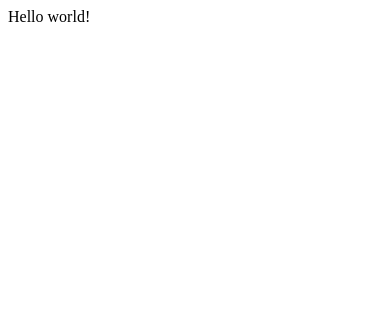
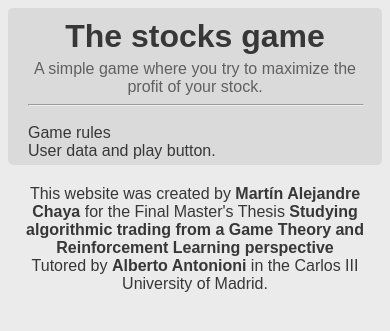
Before and after one commit to MartinAlejandreChaya/stocks-game-tfm, a Flask app: page / in a window 390 px wide. Before the commit the part shown is almost empty. Shown: the top 331 px of the page. Run offline with Flask 3, Linux system fonts and the light colour scheme.

Commit message:
Initial responsive mockup of web page

```diff
--- a/app.py
+++ b/app.py
@@ -1,11 +1,18 @@
-from flask import Flask
+# Dependencies imports
+from flask import Flask, render_template
+import datetime
+
+# Module imports
 import db_manager
 
+# Creating the application
 app = Flask(__name__)
 
+
+# Routes
 @app.route("/")
 def index():
-    return "Hello world!"
+    return render_template("index.html", utc_dt=datetime.datetime.utcnow())
 
 @app.route("/test_db")
 def test_db():
--- /dev/null
+++ b/static/css/footer.css
@@ -0,0 +1,6 @@
+
+.footer {
+    padding: 0 10px;
+    margin-top: 20px;
+    text-align: center;
+}
--- a/static/css/general.css
+++ b/static/css/general.css
@@ -1,5 +1,36 @@
 
+:root {
+    --background-color: rgb(235 235 235);
+    --container-color: rgb(218 218 218);
+    --text-color-secondary: rgb(96 96 96);
+    --text-color-primary: rgb(55 55 55);
+}
+
+body {
+    background: var(--background-color);
+    font-family: sans-serif;
+    color: var(--text-color-primary);
+}
+
+/* Vertical by default */
+.container {
+    display: flex;
+    flex-direction: column;
+    margin: 5px 0;
+}
+
+#main-container {
+    border-radius: 5px;
+    background: var(--container-color);
+    padding: 0 20px;
+    max-width: 500px;
+    margin: auto;
+}
+
+h1, h2, h3, h4, h5, h6, p {
+    margin: 0px;
+}
 
 h1 {
-    color: red;
+    text-align: center;
 }
--- /dev/null
+++ b/static/css/header.css
@@ -0,0 +1,17 @@
+
+.header {
+
+}
+
+.header h1 {
+    margin: 5px 0;
+}
+
+.header p {
+    color: var(--text-color-secondary);
+    text-align: center;
+}
+
+.header hr {
+    width: 100%;
+}
--- a/templates/index.html
+++ b/templates/index.html
@@ -8,10 +8,35 @@
 
     <!-- CSS and JS -->
     <link rel="stylesheet" href="{{ url_for('static', filename='./css/general.css') }}">
+    <link rel="stylesheet" href="{{ url_for('static', filename='./css/header.css') }}">
+    <link rel="stylesheet" href="{{ url_for('static', filename='./css/footer.css') }}">
 </head>
 <body>
-    <h1>Hello World!</h1>
-    <h2>Welcome to FlaskApp!</h2>
-    <p>Today it is {{ utc_dt }}</p>
+    <div class="container" id="main-container">
+        <div class="container header">
+            <h1>The stocks game</h1>
+            <p>A simple game where you try to maximize the profit of your stock.</p>
+            <hr>
+        </div>
+
+        <div class="container">
+            <div id="rules">
+                Game rules
+            </div>
+            <div id="user_data">
+                User data and play button.
+            </div>
+        </div>
+    </div>
+
+    <div class="container footer">
+        <p>
+            This website was created by <b>Martín Alejandre Chaya</b> for the
+            Final Master's Thesis <b>Studying algorithmic trading from a Game Theory
+            and Reinforcement Learning perspective</b><br>
+            Tutored by <b>Alberto Antonioni</b> in the Carlos III University of Madrid.
+        </p>
+    </div>
+
 </body>
 </html>
```
